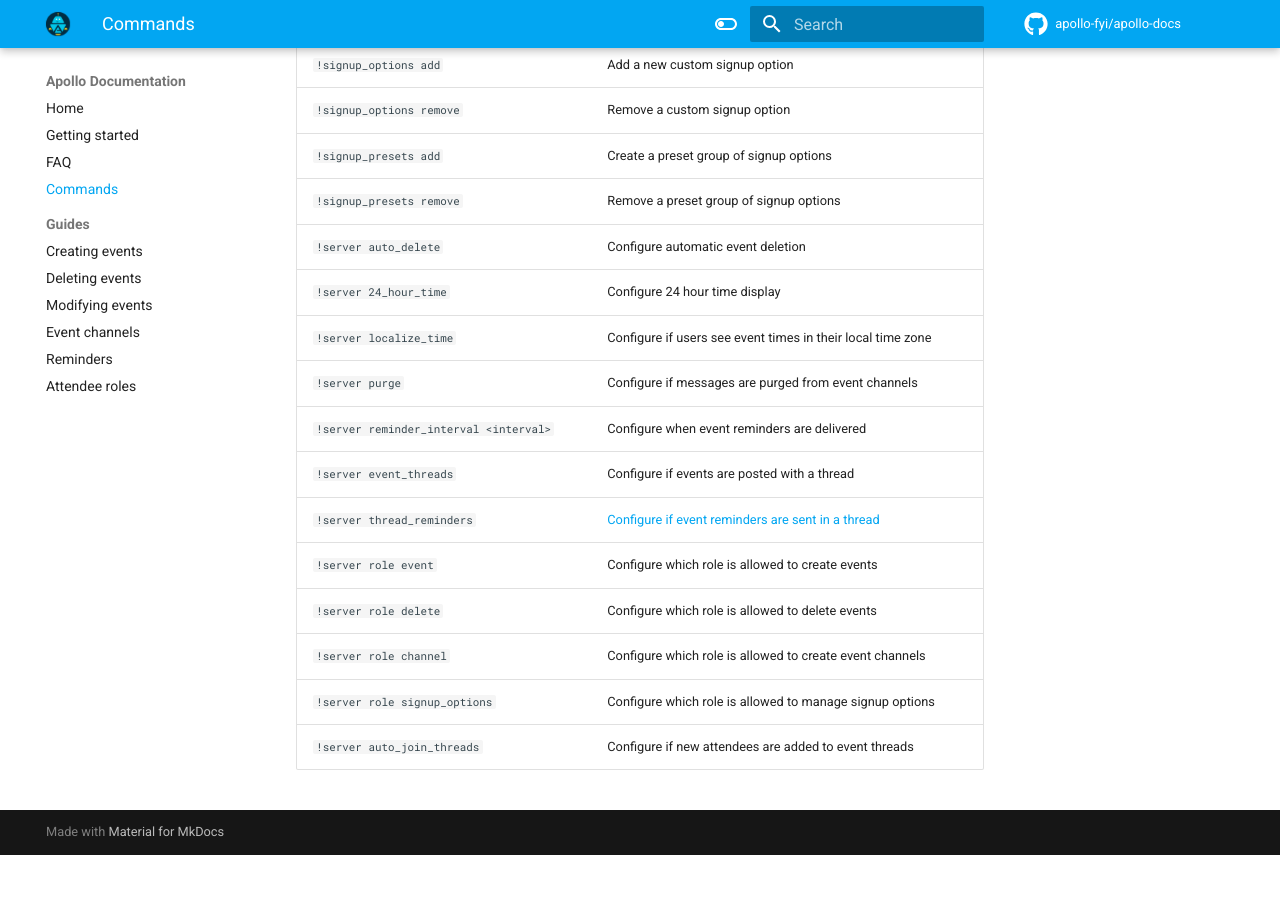
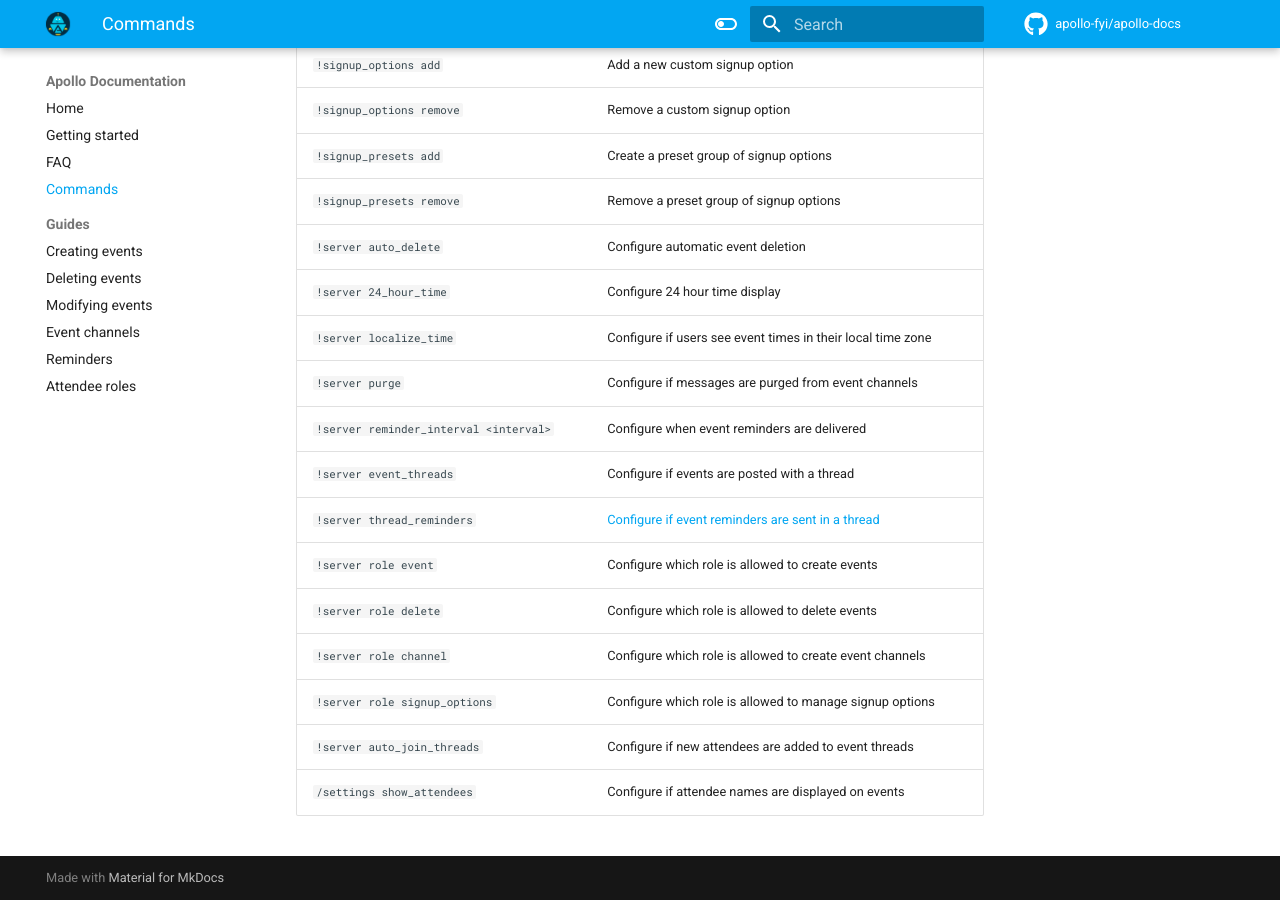
Before and after one commit to apollo-fyi/apollo-docs, an MkDocs documentation site: the page built from docs/commands.md, in a window 1280 px wide and 900 px high, scrolled down 721 px. Built offline with MkDocs 1.6.1 and Material for MkDocs 9.7.7, drawn with Linux system fonts in a browser that asks for light colours; comment, search, counter and statistics services are not loaded; before the commit the page ends 1576 px from its top, so only the background shows below that.

Commit message:
Add show attendees command to command list

```diff
--- a/docs/commands.md
+++ b/docs/commands.md
@@ -32,3 +32,4 @@ Information on how to use a command can also be found via the `!help` command.
 | `!server role channel`      | Configure which role is allowed to create event channels |
 | `!server role signup_options` | Configure which role is allowed to manage signup options|
 | `!server auto_join_threads` | Configure if new attendees are added to event threads |
+| `/settings show_attendees`  | Configure if attendee names are displayed on events |
```
